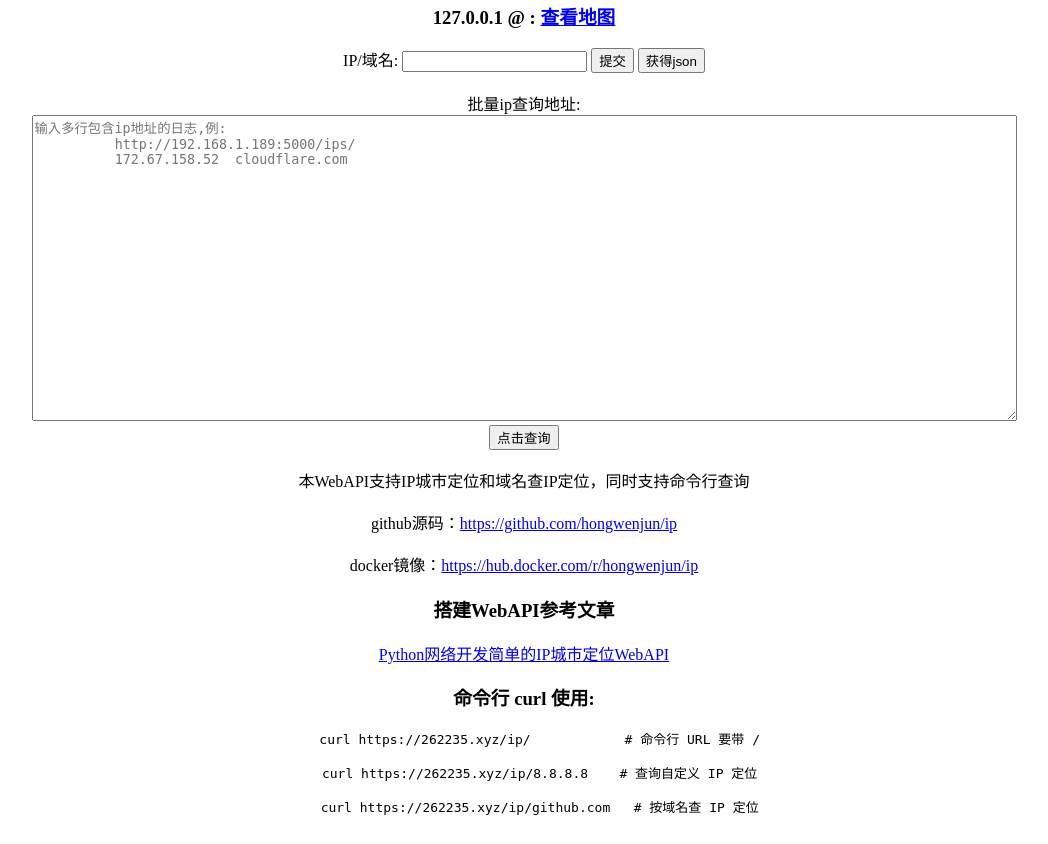
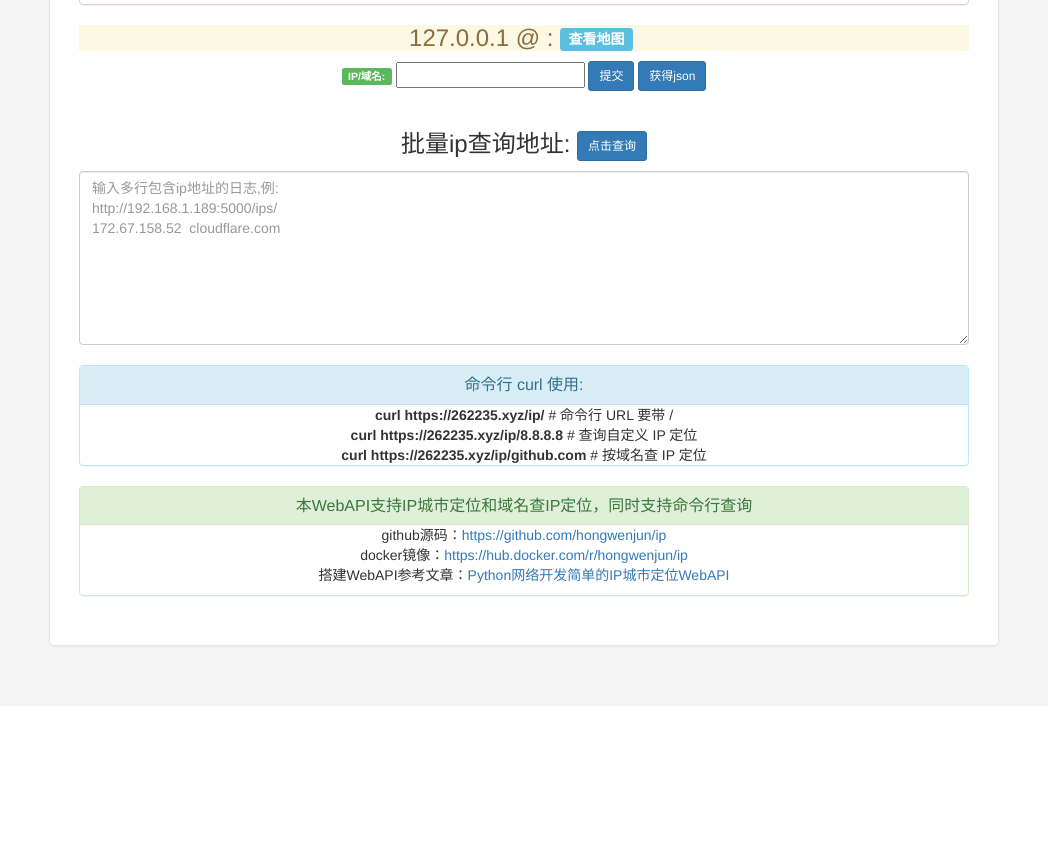
Before and after one commit to hongwenjun/ip, a Flask app: page /ip/ in a window 1280 px wide. Shown: the part 406-1250 px from the top of the page, without its empty margins (116-1164 px from the left). After the commit the page ends 1054 px from the top, so only its background shows below. Run offline with Flask 2, Linux system fonts and the light colour scheme; data that the repository does not hold is empty; some libraries are stand-ins or nearby versions.

Commit message:
Update hello.html

```diff
--- a/templates/hello.html
+++ b/templates/hello.html
@@ -1,20 +1,66 @@
-<!DOCTYPE html><head><meta charset="utf-8">
+<!DOCTYPE html><html><head>
+<meta http-equiv="Content-Type" content="text/html; charset=utf-8">
 <title>Hello,亲: 本WebAPI支持IP城市定位和域名查IP定位</title>
-    </head>
-    <html><body style="text-align:center;">
+<meta name="keywords" content="开源WebAIP,开源IP定位,IP地址查询,极速批量IP地址查询,IP地址精确查询,IP精准定位,高精度IP定位,国外IP定位">
+<link rel="icon" href="/logo/favicon.png" type="image/png">
+<link href="https://cdn.jsdelivr.net/npm/bootstrap@3.3.4/dist/css/bootstrap.min.css" rel="stylesheet">
+<style type="text/css">
+body { padding-top: 40px; padding-bottom: 40px; background-color: #f5f5f5;
+font-family: "PingFang SC", "Helvetica Neue", "Helvetica", "Hiragino Sans GB", "Microsoft YaHei", Arial, sans-serif; }
+a, input, button { outline: none !important; }
+a:focus, a:hover, .btn-link:focus, .btn-link:hover { text-decoration: underline; text-underline-position: under; }
+ .main { max-width: 950px; padding: 19px 29px 29px; margin: 0 auto 20px; background-color: #fff;
+    border: 1px solid #e5e5e5; -webkit-border-radius: 5px; -moz-border-radius: 5px;
+    border-radius: 5px; -webkit-box-shadow: 0 1px 2px rgba(0,0,0,.05);
+    -moz-box-shadow: 0 1px 2px rgba(0,0,0,.05); box-shadow: 0 1px 2px rgba(0,0,0,.05); }
+ .label-site { font-size: 14px;  vertical-align: middle; margin-right: 6px; }
+ .text { width: 100%; height: 150px; }
+ .btn-code { padding: 6px 16px; }
+</style></head>
+<body style="text-align:center;">
+<nav class="navbar navbar-inverse navbar-fixed-top">
+    <div class="container">
+    <div class="navbar-header">
+        <button type="button" class="navbar-toggle collapsed" data-toggle="collapse" data-target="#navbar" aria-expanded="false" aria-controls="navbar">
+        <span class="sr-only">Toggle navigation</span>
+        <span class="icon-bar"></span>
+        <span class="icon-bar"></span>
+        <span class="icon-bar"></span>
+        </button>
+        <a class="navbar-brand" href="https://262235.xyz/ip/">Python Flask WebAPI</a>
+    </div>
+    <div id="navbar" class="collapse navbar-collapse">
+        <ul class="nav navbar-nav">
+        <li class="active"><a href="/">首页</a></li>
+        <li><a href="https://github.com/hongwenjun/ip">github源码</a></li>
+        <li><a href="https://hub.docker.com/r/hongwenjun/ip">docker镜像</a></li>
+        <li><a href="https://262235.xyz/index.php/archives/342/">搭建WebAPI参考文章</a></li>
+        </ul>
+    </div><!--/.nav-collapse -->
+    </div>
+</nav>
+
+<div class="main">
 {% if ip %}
-    <h2>Hello, 来自 {{ city }} 的亲:</h2>
+<div class="panel panel-danger">
+    <div class="panel-heading">
+      <h3 class="panel-title">Hello, 来自 {{ city }} 的亲:</h3>
+    </div>
     <a href="https://262235.xyz/ip/maps/"> <img style="margin:5px"
         src="https://api.map.baidu.com/staticimage/v2?ak=tF8XaCqUG9ZjFR66lqqNXmLzeT24gtGF&mcode=666666&center=110,35&width=500&height=300&zoom=4 "/>
         </a>
-    <h3>{{ ipaddr }}: <a href="https://262235.xyz/maps.php?city={{ city }}">查看地图</a></h3>
+  </div>
+  <div class="alert-warning">
+    <h3>{{ ipaddr }}: <a href="https://262235.xyz/maps.php?city={{ city }}" class="label label-info label-site">查看地图 </a></h3>
+</div>
 {% else %}
     <h1>Hello World!</h1>
 {%  endif  %}
 
-    <div>IP/域名: <input id="name" type="text">
-    <input type="button" id="btn" value="提交">
-    <input type="button" id="json" value="获得json"></div>
+<div><span class="label label-success">IP/域名:</span>
+<input id="name" type="text">
+<input type="button" id="btn" value="提交" class="btn btn-primary btn-sm">
+<input type="button" id="json" value="获得json" class="btn btn-primary btn-sm"></div>
 
 <script src="https://libs.baidu.com/jquery/2.0.0/jquery.min.js"></script>
 <script>
@@ -39,26 +85,28 @@
 </script>
 <br>
 <form action="/ips/" method="post">
-          <legend>批量ip查询地址:</legend>
-          <textarea type="text" name ="ips" cols=120 rows=20 placeholder="输入多行包含ip地址的日志,例:
+<h3> 批量ip查询地址: <input type="submit" value="点击查询"  class="btn btn-primary btn-sm" ></h3>
+<textarea type="text" name ="ips" cols=120 rows=8 class="form-control text"
+placeholder="输入多行包含ip地址的日志,例:
 http://192.168.1.189:5000/ips/
 172.67.158.52  cloudflare.com"></textarea>
-          <br>
-          <input type="submit" value="点击查询">
-        </form>
-    <br>
-    本WebAPI支持IP城市定位和域名查IP定位，同时支持命令行查询<br>
-    <br>github源码：<a href="https://github.com/hongwenjun/ip">https://github.com/hongwenjun/ip</a>
-    <br>
-    <br>docker镜像：<a href="https://hub.docker.com/r/hongwenjun/ip">https://hub.docker.com/r/hongwenjun/ip</a>
-    <h3>搭建WebAPI参考文章</h3>
-    <a href="https://262235.xyz/index.php/archives/342/">Python网络开发简单的IP城市定位WebAPI</a>
-    <p>
+</form><br>
 
-    <h3>命令行 curl 使用:</h3>
-    <pre>
-    curl https://262235.xyz/ip/            # 命令行 URL 要带 /
+<div class="panel panel-info">
+    <div class="panel-heading">
+      <h3 class="panel-title">命令行 curl 使用:</h3>
+    </div>
+<strong>curl https://262235.xyz/ip/</strong>             # 命令行 URL 要带 / <br>
+<strong>curl https://262235.xyz/ip/8.8.8.8</strong>     # 查询自定义 IP 定位<br>
+<strong>curl https://262235.xyz/ip/github.com</strong>    # 按域名查 IP 定位
+</div>
+<div class="panel panel-success">
+    <div class="panel-heading">
+      <h3 class="panel-title">本WebAPI支持IP城市定位和域名查IP定位，同时支持命令行查询</h3>
+    </div>
+github源码：<a href="https://github.com/hongwenjun/ip">https://github.com/hongwenjun/ip</a><p>
+docker镜像：<a href="https://hub.docker.com/r/hongwenjun/ip">https://hub.docker.com/r/hongwenjun/ip</a><br>
+搭建WebAPI参考文章：<a href="https://262235.xyz/index.php/archives/342/">Python网络开发简单的IP城市定位WebAPI</a>
+</div>
 
-    curl https://262235.xyz/ip/8.8.8.8    # 查询自定义 IP 定位
-
-    curl https://262235.xyz/ip/github.com   # 按域名查 IP 定位
+</div></body></html>
```
Lines whose indentation alone changed are shown as unchanged.
